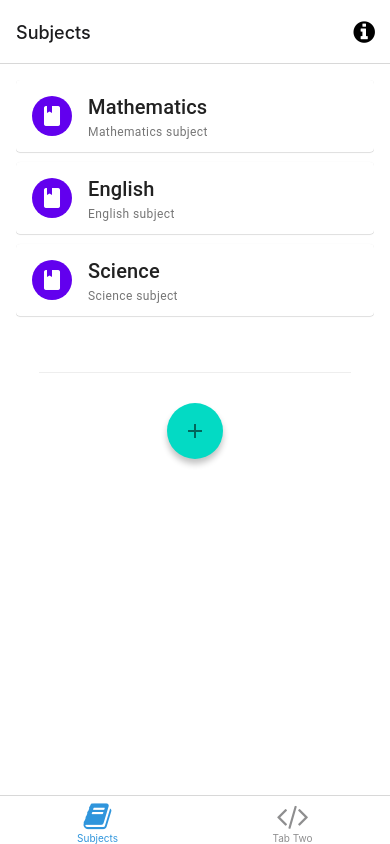
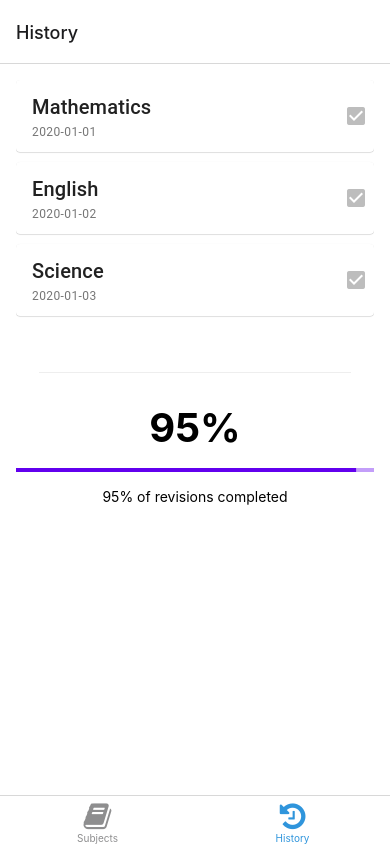
Before and after one commit to JoaoG250/reviseme-react-native, a React Native app in the folder reviseme/: screen /RevisionHistoryTab in a window 390 px wide. Built offline with nearby package versions, Linux system fonts and the light colour scheme; what expo-linking would draw is missing.

Commit message:
wip: revision history page initiated

```diff
--- /dev/null
+++ b/reviseme/interfaces/RevisionHistory.ts
@@ -0,0 +1,9 @@
+import { Subject } from "./Subject";
+import { User } from "./User";
+
+export interface RevisionHistory {
+  id: number;
+  user?: User;
+  date: string;
+  subject: Subject;
+}
--- /dev/null
+++ b/reviseme/interfaces/User.ts
@@ -0,0 +1,6 @@
+export interface User {
+  id: number;
+  firstName: string;
+  lastName: string;
+  email: string;
+}
--- a/reviseme/navigation/LinkingConfiguration.ts
+++ b/reviseme/navigation/LinkingConfiguration.ts
@@ -20,9 +20,9 @@ const linking: LinkingOptions<RootStackParamList> = {
               SubjectsTabScreen: "one",
             },
           },
-          TabTwo: {
+          RevisionHistoryTab: {
             screens: {
-              TabTwoScreen: "two",
+              RevisionHistoryTabScreen: "two",
             },
           },
         },
--- a/reviseme/navigation/index.tsx
+++ b/reviseme/navigation/index.tsx
@@ -19,7 +19,7 @@ import useColorScheme from "../hooks/useColorScheme";
 import ModalScreen from "../screens/ModalScreen";
 import NotFoundScreen from "../screens/NotFoundScreen";
 import SubjectsTabScreen from "../screens/SubjectsTabScreen";
-import TabTwoScreen from "../screens/TabTwoScreen";
+import RevisionHistoryTabScreen from "../screens/RevisionHistoryTabScreen";
 import {
   RootStackParamList,
   RootTabParamList,
@@ -108,11 +108,13 @@ function BottomTabNavigator() {
         })}
       />
       <BottomTab.Screen
-        name="TabTwo"
-        component={TabTwoScreen}
+        name="RevisionHistoryTab"
+        component={RevisionHistoryTabScreen}
         options={{
-          title: "Tab Two",
-          tabBarIcon: ({ color }) => <TabBarIcon name="code" color={color} />,
+          title: "History",
+          tabBarIcon: ({ color }) => (
+            <TabBarIcon name="history" color={color} />
+          ),
         }}
       />
     </BottomTab.Navigator>
--- a/reviseme/package.json
+++ b/reviseme/package.json
@@ -18,6 +18,7 @@
     "@react-navigation/bottom-tabs": "^6.0.5",
     "@react-navigation/native": "^6.0.2",
     "@react-navigation/native-stack": "^6.1.0",
+    "axios": "^0.25.0",
     "expo": "~44.0.0",
     "expo-asset": "~8.4.4",
     "expo-constants": "~13.0.0",
--- /dev/null
+++ b/reviseme/screens/RevisionHistoryTabScreen.tsx
@@ -0,0 +1,113 @@
+import { useEffect, useState } from "react";
+import { FlatList, StyleSheet } from "react-native";
+import { Card, Checkbox, ProgressBar } from "react-native-paper";
+
+import { View, Text } from "../components/Themed";
+import { RevisionHistory } from "../interfaces/RevisionHistory";
+
+export default function HistoryTabScreen() {
+  const [revisionHistory, setRevisionHistory] = useState<RevisionHistory[]>([]);
+  const [revisionProgress, setRevisionProgress] = useState<number>(0);
+
+  // Create test data for revision history on component mount
+  useEffect(() => {
+    setRevisionHistory([
+      {
+        id: 1,
+        subject: {
+          id: 1,
+          name: "Mathematics",
+          description: "Mathematics subject",
+        },
+        date: "2020-01-01",
+      },
+      {
+        id: 2,
+        subject: {
+          id: 2,
+          name: "English",
+          description: "English subject",
+        },
+        date: "2020-01-02",
+      },
+      {
+        id: 3,
+        subject: {
+          id: 3,
+          name: "Science",
+          description: "Science subject",
+        },
+        date: "2020-01-03",
+      },
+    ]);
+    setRevisionProgress(95);
+  }, []);
+
+  function renderRevisionHistory({ item }: { item: RevisionHistory }) {
+    return (
+      <Card
+        style={{
+          marginBottom: 10,
+        }}
+      >
+        <Card.Title
+          title={item.subject.name}
+          subtitle={item.date}
+          right={(props) => <Checkbox {...props} status="checked" disabled />}
+        />
+      </Card>
+    );
+  }
+
+  return (
+    <View style={styles.container}>
+      <View style={styles.historyContainer}>
+        <FlatList
+          data={revisionHistory}
+          renderItem={renderRevisionHistory}
+          keyExtractor={(item) => item.id.toString()}
+        />
+      </View>
+
+      <View
+        style={styles.separator}
+        lightColor="#eee"
+        darkColor="rgba(255,255,255,0.1)"
+      />
+
+      <Text style={styles.revisionProgressPercentage}>{revisionProgress}%</Text>
+      <View style={styles.progressContainer}>
+        <ProgressBar progress={revisionProgress / 100} />
+      </View>
+      <Text>{revisionProgress}% of revisions completed</Text>
+    </View>
+  );
+}
+
+const styles = StyleSheet.create({
+  container: {
+    flex: 1,
+    alignItems: "center",
+  },
+  historyContainer: {
+    width: "100%",
+    padding: 16,
+  },
+  progressContainer: {
+    width: "100%",
+    padding: 16,
+  },
+  title: {
+    fontSize: 20,
+    fontWeight: "bold",
+  },
+  separator: {
+    marginVertical: 30,
+    height: 1,
+    width: "80%",
+  },
+  revisionProgressPercentage: {
+    fontSize: 40,
+    fontWeight: "bold",
+  },
+});
--- a/reviseme/screens/TabTwoScreen.tsx
+++ /dev/null
@@ -1,35 +0,0 @@
-import { StyleSheet } from "react-native";
-
-import EditScreenInfo from "../components/EditScreenInfo";
-import { Text, View } from "../components/Themed";
-
-export default function TabTwoScreen() {
-  return (
-    <View style={styles.container}>
-      <Text style={styles.title}>Tab Two</Text>
-      <View
-        style={styles.separator}
-        lightColor="#eee"
-        darkColor="rgba(255,255,255,0.1)"
-      />
-      <EditScreenInfo path="/screens/TabTwoScreen.tsx" />
-    </View>
-  );
-}
-
-const styles = StyleSheet.create({
-  container: {
-    flex: 1,
-    alignItems: "center",
-    justifyContent: "center",
-  },
-  title: {
-    fontSize: 20,
-    fontWeight: "bold",
-  },
-  separator: {
-    marginVertical: 30,
-    height: 1,
-    width: "80%",
-  },
-});
--- a/reviseme/types.tsx
+++ b/reviseme/types.tsx
@@ -27,7 +27,7 @@ export type RootStackScreenProps<Screen extends keyof RootStackParamList> =
 
 export type RootTabParamList = {
   SubjectsTab: undefined;
-  TabTwo: undefined;
+  RevisionHistoryTab: undefined;
 };
 
 export type RootTabScreenProps<Screen extends keyof RootTabParamList> =
```
Also changed, not shown: reviseme/api/index.ts (added, +7 -0 lines), 1 other file (tests, documents, lock files or other folders).
